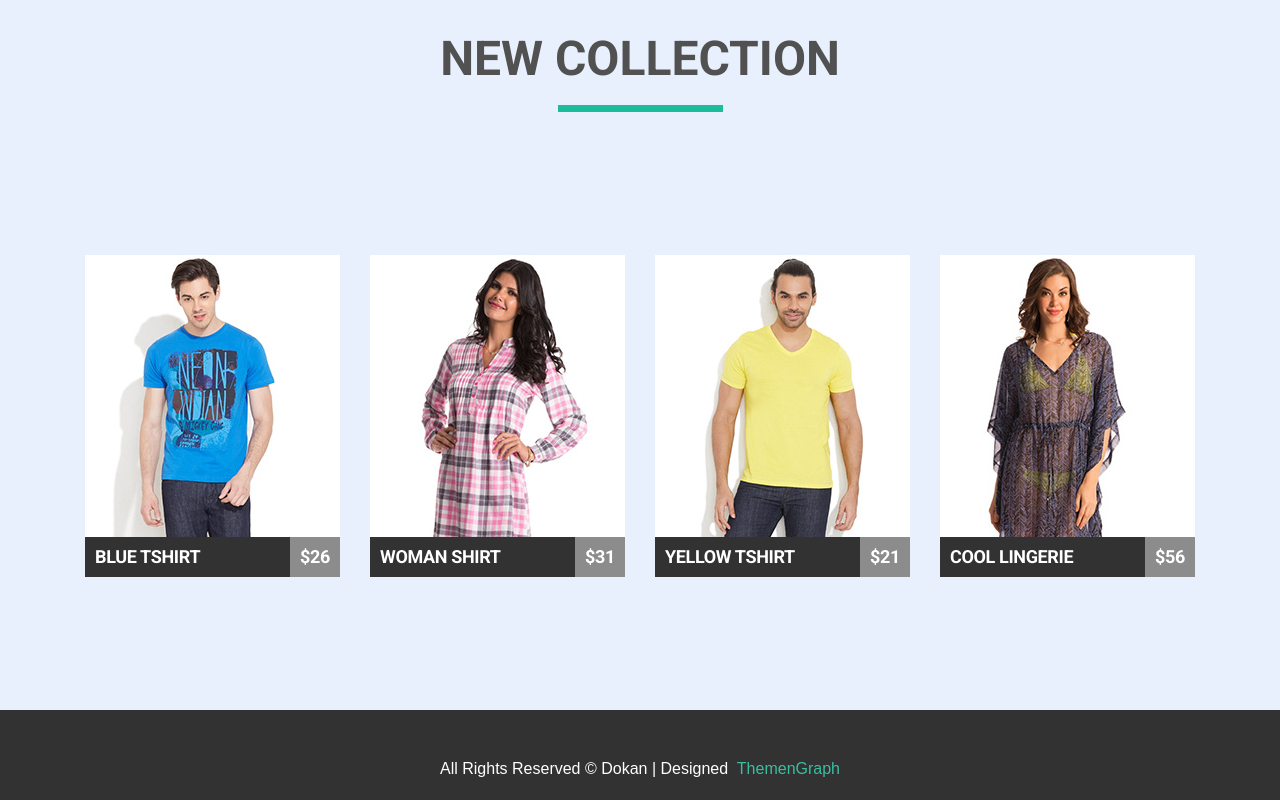
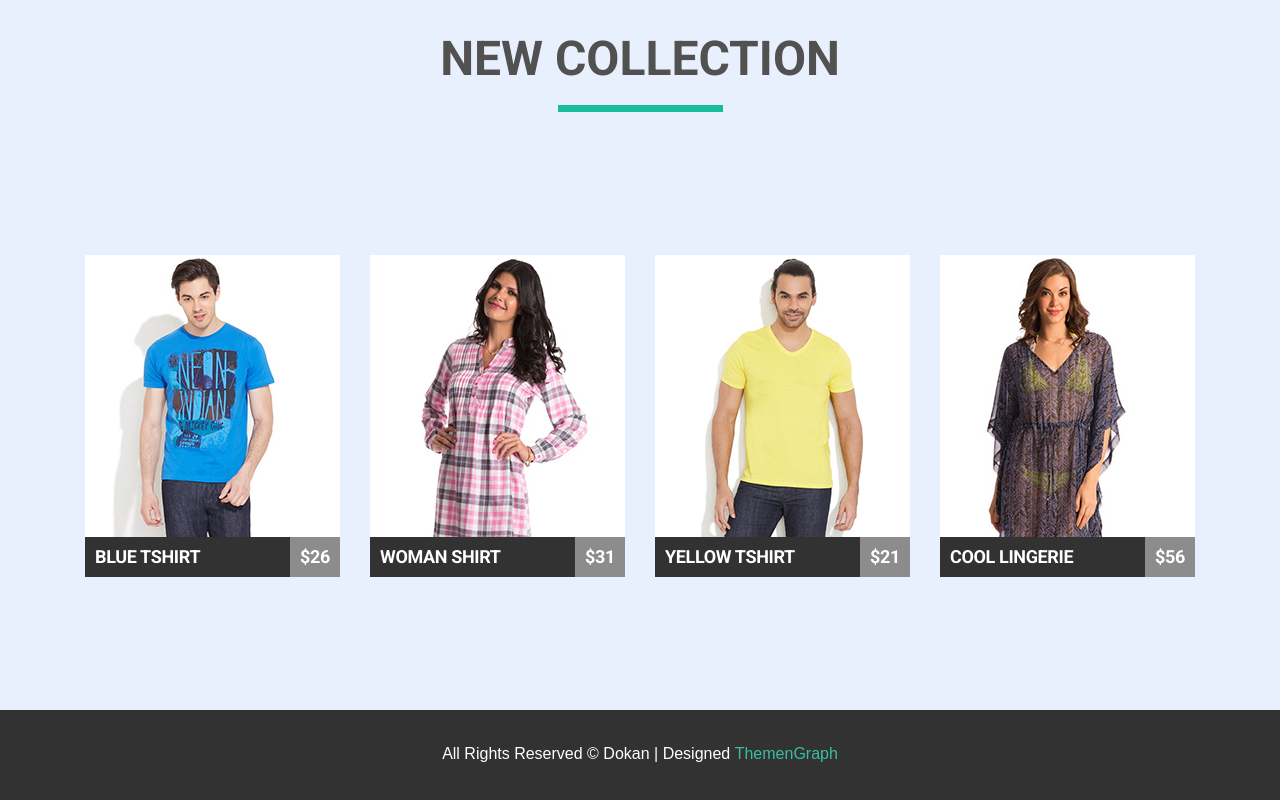
Before and after one commit to sandrik2708/goit-fe-course, a plain HTML site: page module-5/index.html in a window 1280 px wide. Shown: the part 755-1555 px from the top of the page. Drawn offline with Linux system fonts and the light colour scheme.

Commit message:
hw5-done

```diff
--- a/module-5/css/style.css
+++ b/module-5/css/style.css
@@ -309,26 +309,19 @@ padding-right: 0;
     line-height: 28px;
     text-align: center;
     text-transform: capitalize;
-    position: relative;
+    /* position: relative; */
     bottom: 0;
 }
 .ftr-info {
-    position: absolute;
-    top: 50%;
-    left: 50%;
-    transform: translate(-50%, -50%);
-    width: 400px;
+    margin: 0 auto;
+    padding-top: 30px;
 }
 .ftr p {
     margin: 0;
-    position: absolute;
-    left: 0;
-    white-space: nowrap;
+    display: inline-block;
 }
   .ftr a {
-    position: absolute;
     display: inline-block;
-    right: 0;
     color:rgb(59, 190, 160) ;
     text-decoration: none;
   }
```
